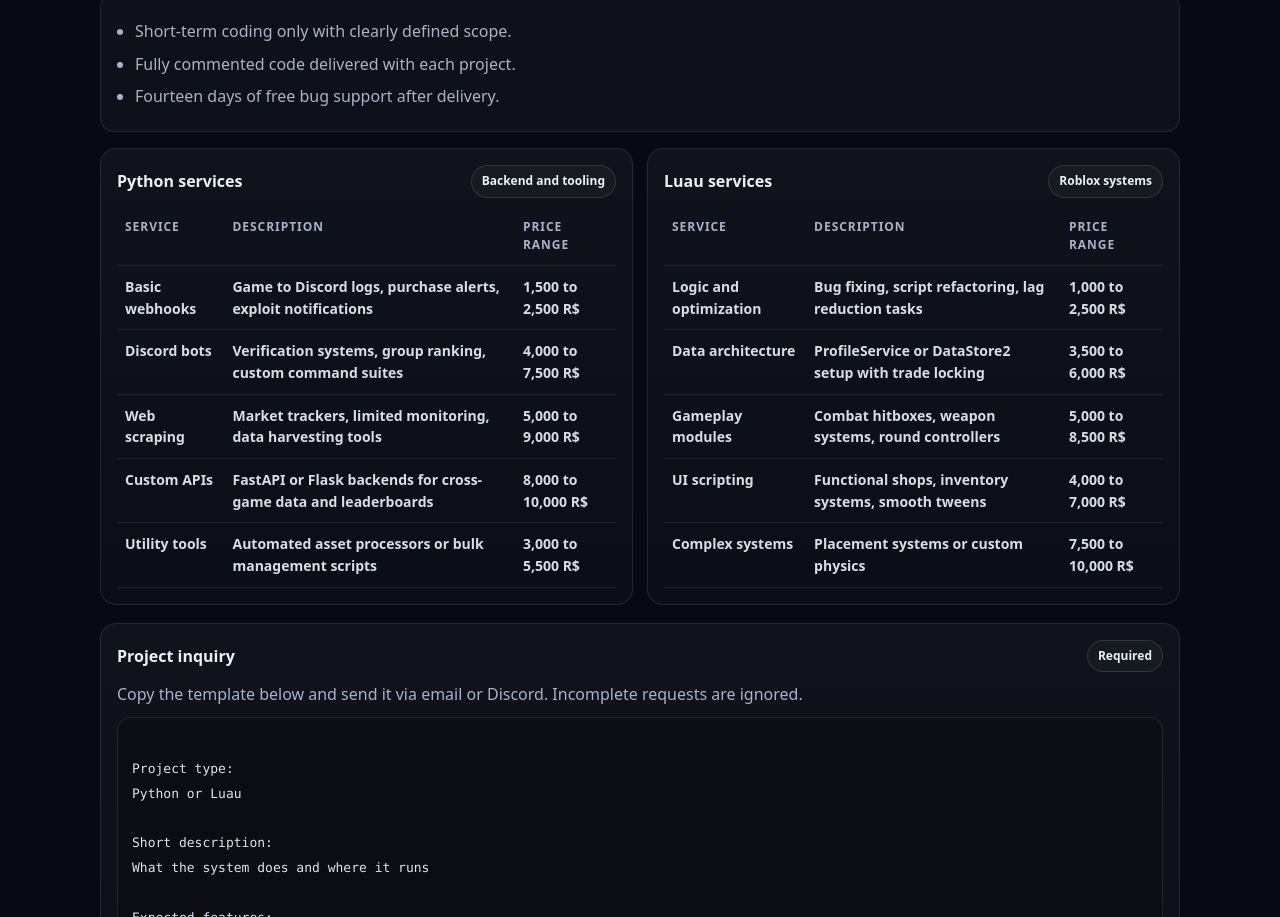
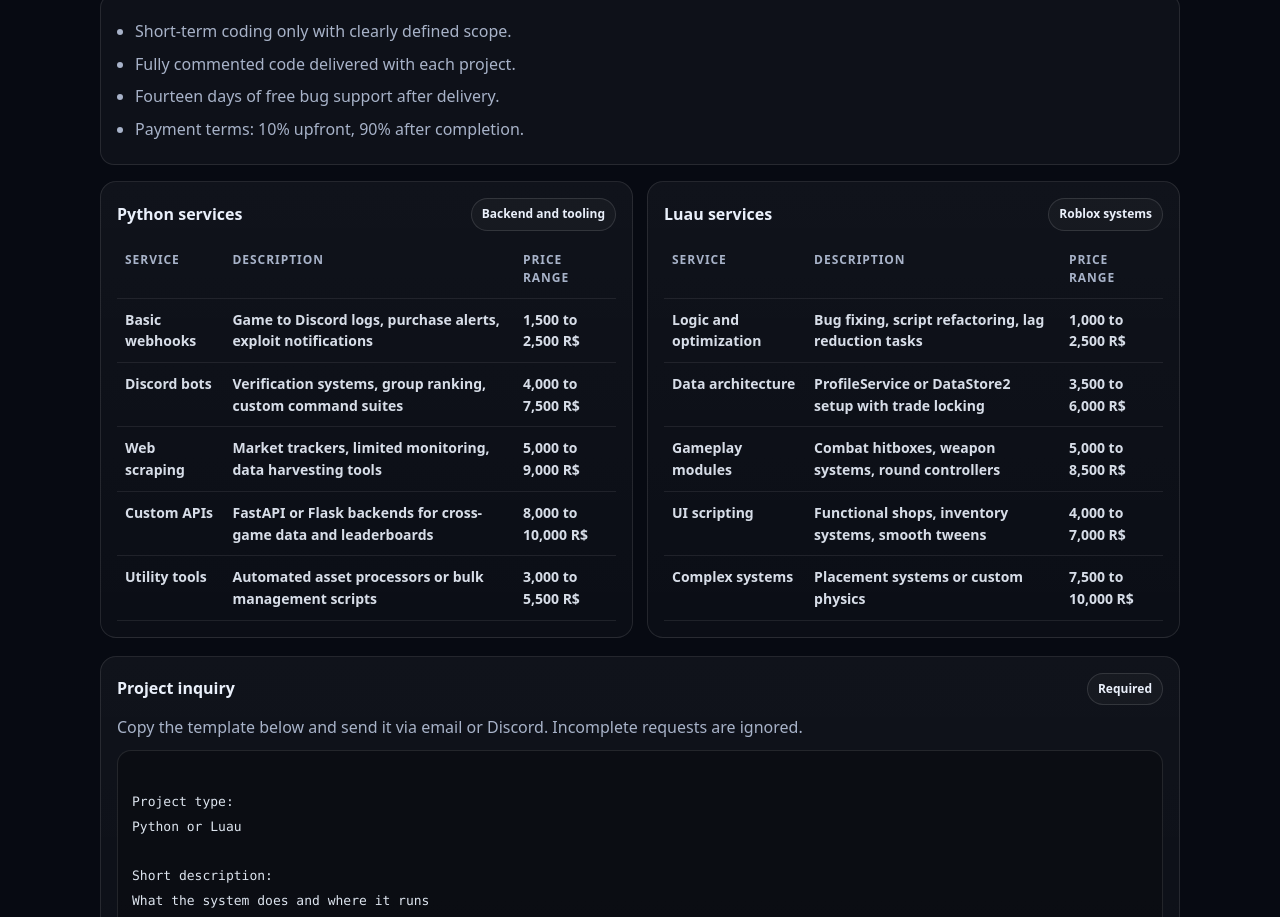
Before and after one commit to aasulaiman0613-boop/portfolio, a plain HTML site: page index.html in a window 1280 px wide. Shown: the part 3453-4370 px from the top of the page. Drawn offline with Linux system fonts and the light colour scheme.

Commit message:
Update index.html

```diff
--- a/index.html
+++ b/index.html
@@ -322,8 +322,10 @@
     <li>Short-term coding only with clearly defined scope.</li>
     <li>Fully commented code delivered with each project.</li>
     <li>Fourteen days of free bug support after delivery.</li>
+    <li>Payment terms: 10% upfront, 90% after completion.</li>
   </ul>
 </div>
+
 
       <div class="grid2">
         <article class="panel">
```
Lines whose indentation alone changed are shown as unchanged.
